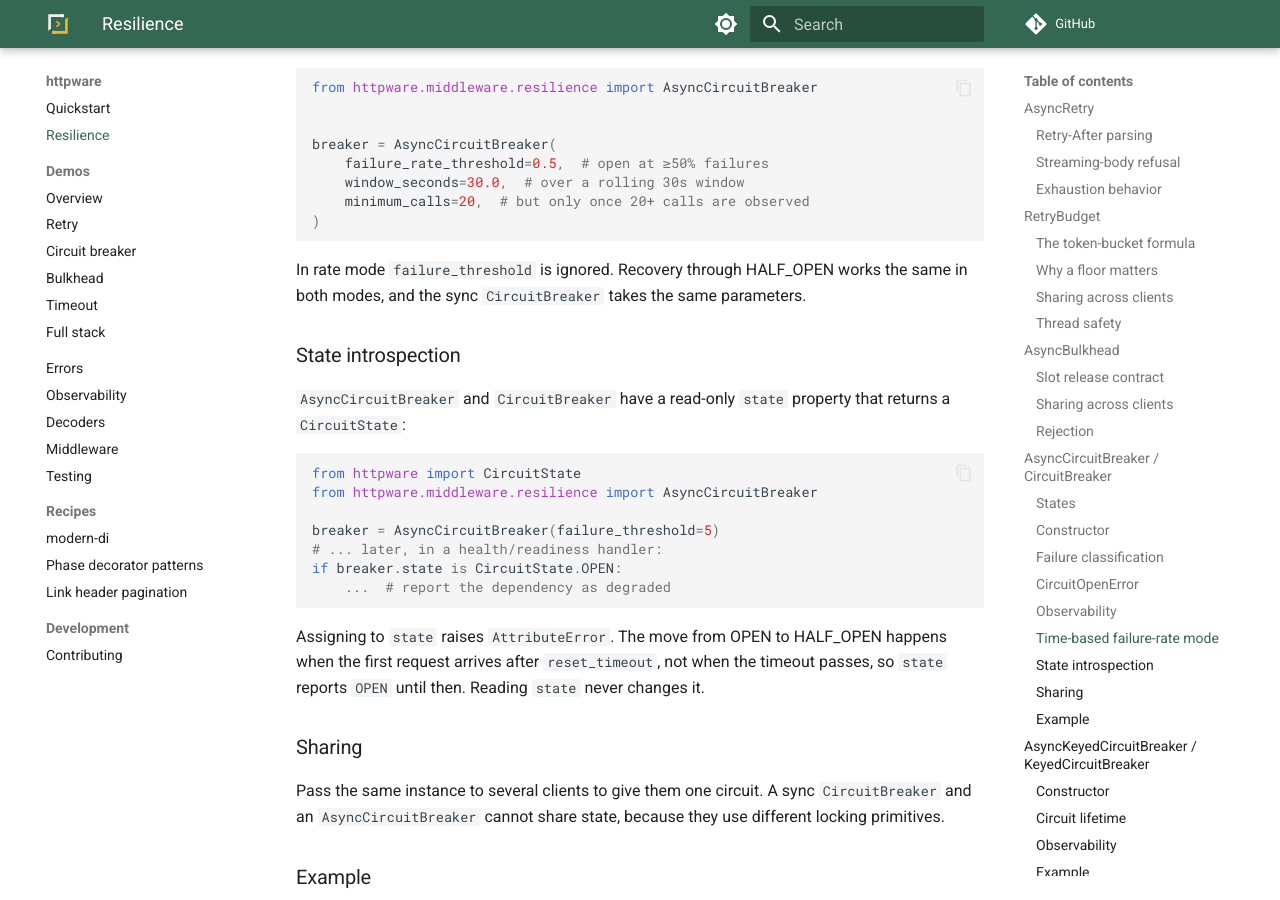
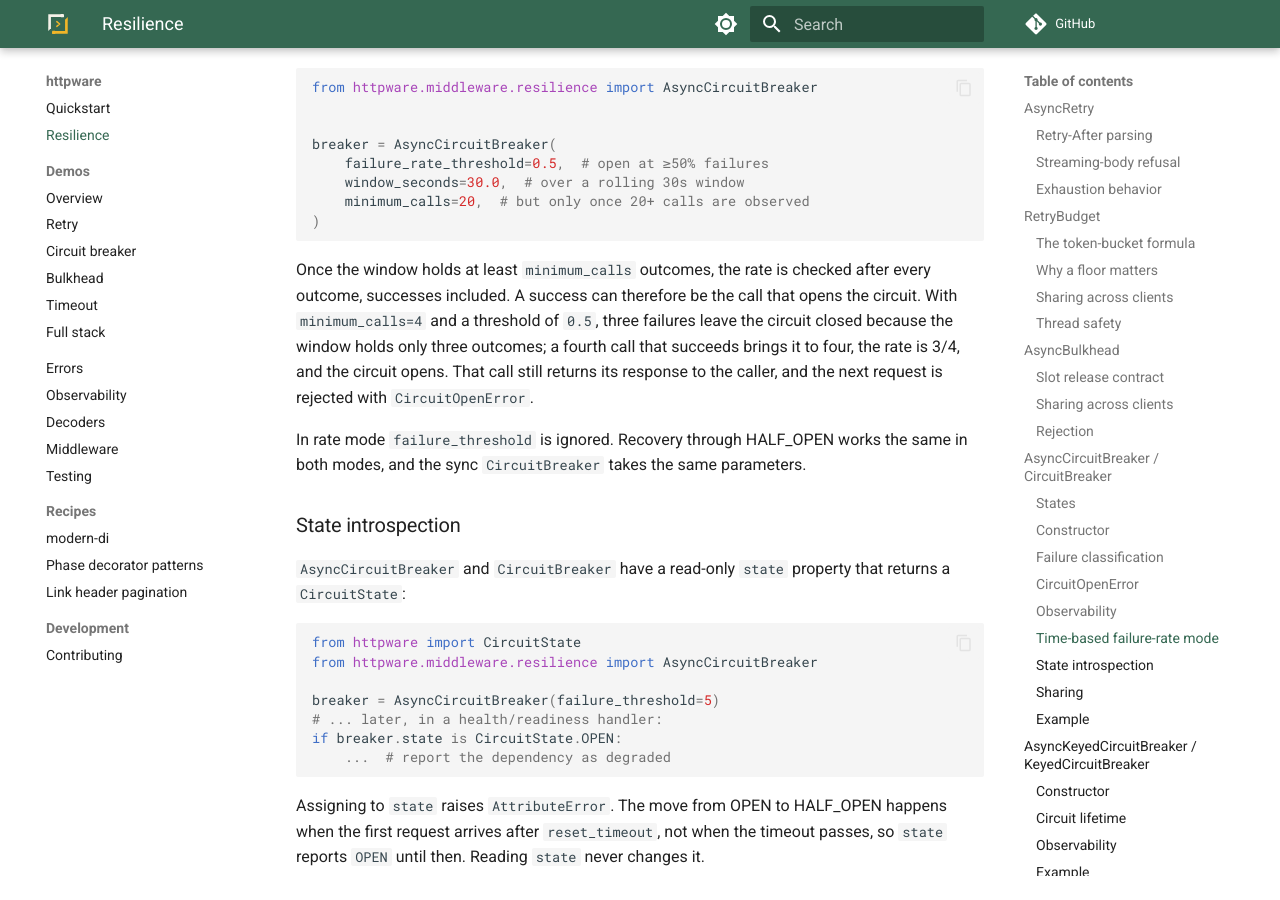
Before and after one commit to modern-python/httpware, an MkDocs documentation site: the page built from docs/resilience.md, in a window 1280 px wide and 900 px high, scrolled down 7358 px. Built offline with MkDocs 1.6.1 and Material for MkDocs 9.7.7, drawn with Linux system fonts in a browser that asks for light colours; comment, search, counter and statistics services are not loaded.

Commit message:
docs: explain that a success can open the circuit in rate mode

````diff
--- a/docs/resilience.md
+++ b/docs/resilience.md
@@ -222,6 +222,8 @@ breaker = AsyncCircuitBreaker(
 )
 ```
 
+Once the window holds at least `minimum_calls` outcomes, the rate is checked after every outcome, successes included. A success can therefore be the call that opens the circuit. With `minimum_calls=4` and a threshold of `0.5`, three failures leave the circuit closed because the window holds only three outcomes; a fourth call that succeeds brings it to four, the rate is 3/4, and the circuit opens. That call still returns its response to the caller, and the next request is rejected with `CircuitOpenError`.
+
 In rate mode `failure_threshold` is ignored. Recovery through HALF_OPEN works the same in both modes, and the sync `CircuitBreaker` takes the same parameters.
 
 ### State introspection
````
